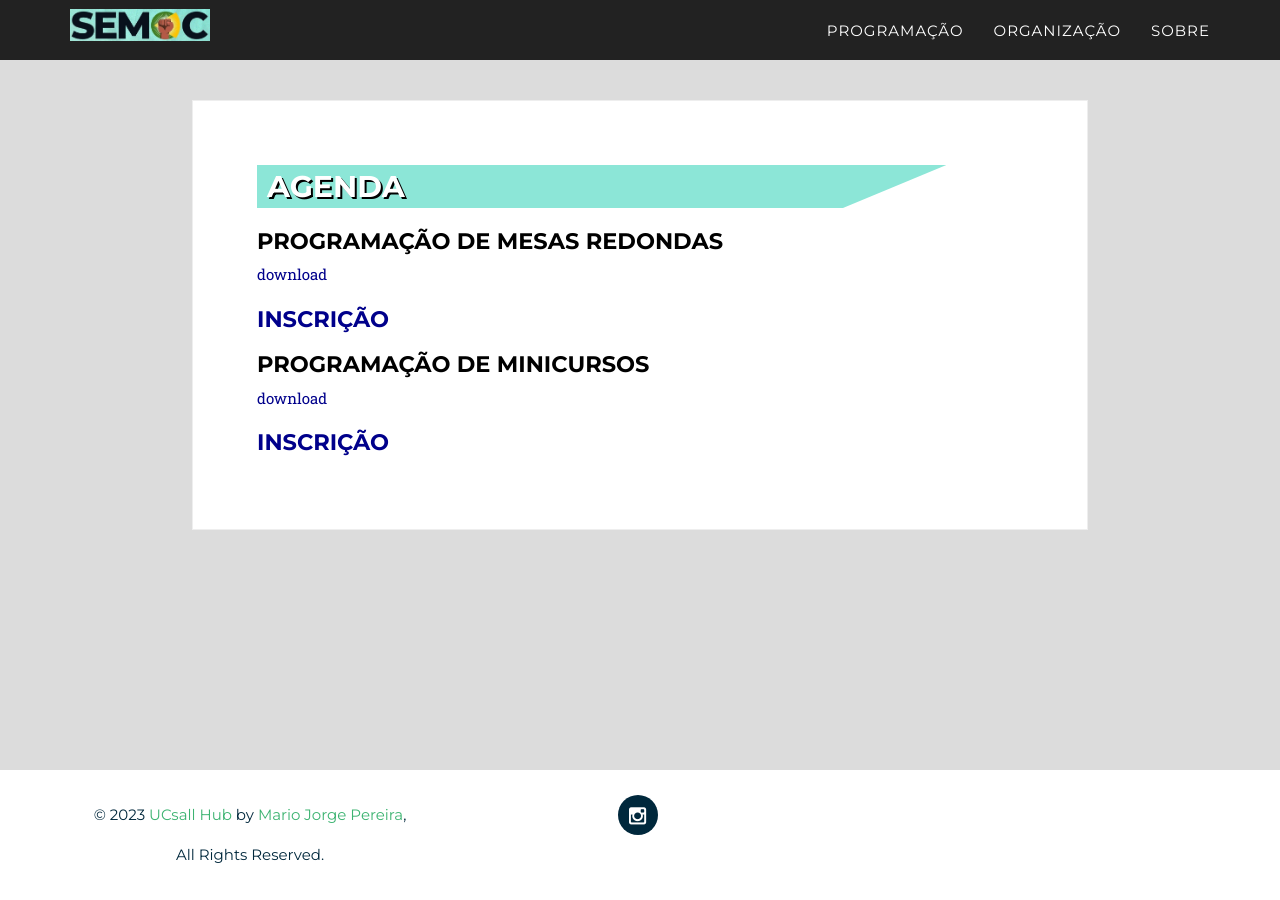
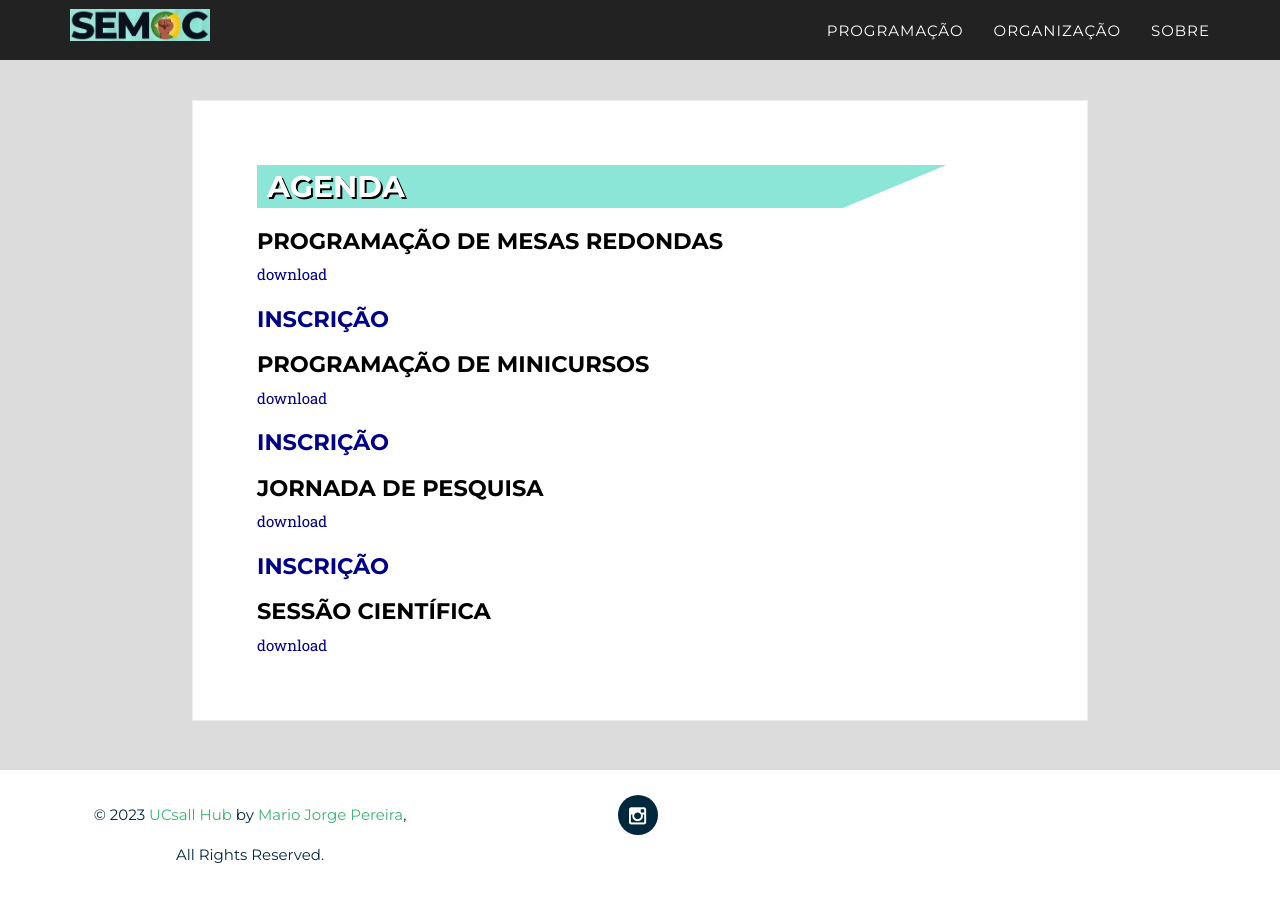
Before and after one commit to mariojp/semoc-site, a Jekyll site: the page built from _2017_pages/agenda.html, in a window 1280 px wide. Built offline with Jekyll 4.4.1, drawn with Linux system fonts in a browser that asks for light colours; some web fonts are replaced.

Commit message:
Update agenda.html

```diff
--- a/_2017_pages/agenda.html
+++ b/_2017_pages/agenda.html
@@ -12,12 +12,21 @@ published: true
     <div class="event black-frame">
       <h1>{{ page.title }}</h1>
         <h2>PROGRAMAÇÃO DE MESAS REDONDAS</h2>
-        <a href="{{ "/arquivo/mesasredondas.pdf" | prepend: site.baseurl | prepend: site.url }}" >download</a>
+        <a href="https://docs.google.com/document/d/1uiDxy5A32qdHpVpaLqLqRqahL1CiKXcz/edit?usp=sharing&ouid=114716265753465788417&rtpof=true&sd=true" >download</a>
         <h2><a class=".h2" href="https://www.sympla.com.br/produtor/semoc">Inscrição</a><br></h2>
 
         <h2>PROGRAMAÇÃO DE MINICURSOS</h2>
-        <a href="{{ "/arquivo/minicursos.pdf" | prepend: site.baseurl | prepend: site.url }}" >download</a>
+        <a href="https://docs.google.com/document/d/14rzAF_qlJCxnBbKTCudbTRvhRpng6_Yj2tRjqd1wnbE/edit?usp=sharing" >download</a>
         <h2><a class=".h2" href="https://www.sympla.com.br/produtor/proextucsal">Inscrição</a><br></h2>
+
+         <h2>JORNADA DE PESQUISA</h2>
+        <a href="https://docs.google.com/document/d/1-_gz-FImugwSvaTYtveVsz_BG0Z1ELO0/edit?usp=sharing&ouid=114716265753465788417&rtpof=true&sd=true" >download</a>
+        <h2><a class=".h2" href="https://www.sympla.com.br/produtor/semoc">Inscrição</a><br></h2>
+
+        <h2>SESSÃO CIENTÍFICA</h2>
+        <a href="https://docs.google.com/document/d/147vod3cnZx_gt3xLX9T2h_PwK2b7zyvX/edit?usp=sharing&ouid=114716265753465788417&rtpof=true&sd=true" >download</a>
+
+
 
 <!--         <table class="agenda">
             <thead>
```
